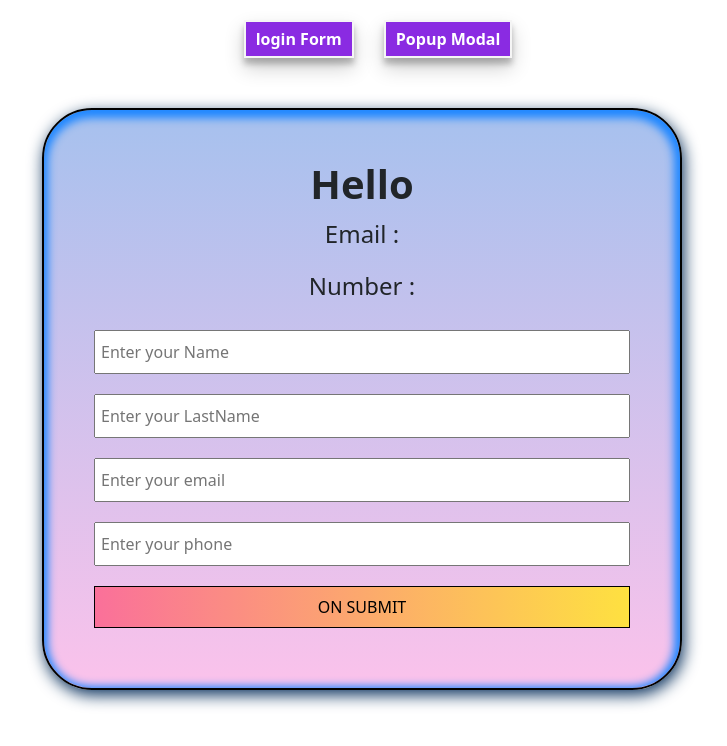
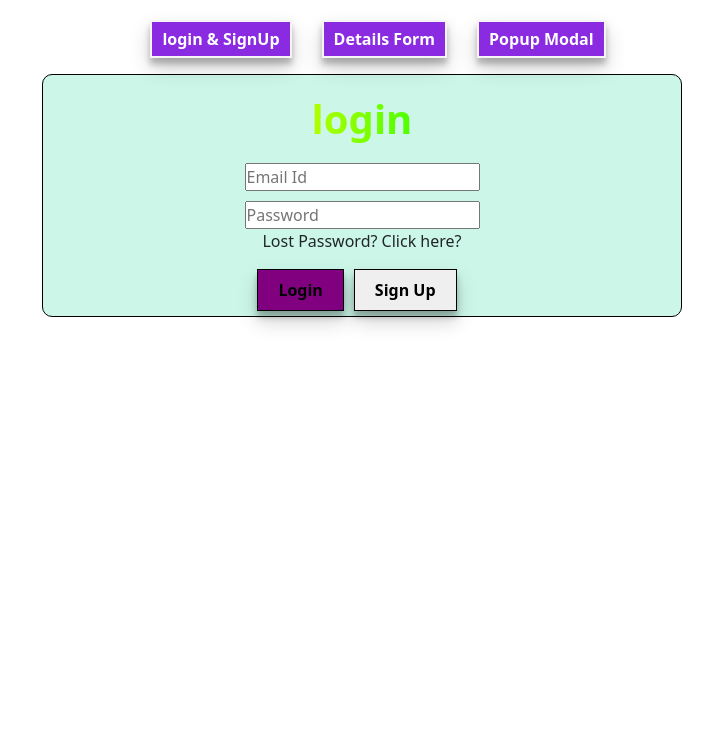
Before and after one commit to vipuls11/React-form-and-Popupmodel, a React (Create React App) app: page / in a window 1280 px wide. Shown: the top 746 px of the page, without its empty margins (278-1005 px from the left). Built offline with nearby package versions, Linux system fonts and the light colour scheme.

Commit message:
login and SignUp

```diff
--- a/src/App.js
+++ b/src/App.js
@@ -7,6 +7,7 @@ import LoginForm from "./Component/LoginForm";
 
 import LoginFormShotcut from "./Component/LoginFormShotcut";
 import PopupModel from "./PopModel/PopupModel";
+import LoginandSignUp from "./LoginandSignup/LoginandSignUp";
 
 function App() {
   // const [name, setname] = useState("");
@@ -39,7 +40,14 @@ function App() {
             <li className="">
               <Link to="/">
                 <button type="" className="">
-                  login Form
+                  login & SignUp
+                </button>
+              </Link>
+            </li>
+            <li className="">
+              <Link to="/details-form">
+                <button type="" className="">
+                  Details Form
                 </button>
               </Link>
             </li>
@@ -53,7 +61,8 @@ function App() {
           </ul>
         </div>
         <Routes>
-          <Route path="/" element={<LoginFormShotcut />}></Route>
+          <Route path="/" element={<LoginandSignUp />}></Route>
+          <Route path="/details-form" element={<LoginFormShotcut />}></Route>
           {/* <div> */}
           {/* <InputField /> */}
           {/* <LoginForm /> */}
--- /dev/null
+++ b/src/LoginandSignup/LoginandSignUp.css
@@ -0,0 +1,47 @@
+body {
+    background-color: antiquewhite;
+}
+
+.LoginSignupCss {
+    border: 1px solid black;
+    background-color: rgb(204, 247, 232);
+    max-width: 50%;
+    margin: auto;
+    text-align: center;
+    border-radius: 10px;
+}
+
+.LoginSignupCss2 {
+    font-size: 40px;
+    font-weight: 600;
+    margin: 20px 0px;
+    /* background: #FFFF00; */
+    background: linear-gradient(to left, #FFFF00 0%, #05C1FF 20%, #00FF00 30%, #FFFF00 70%);
+    -webkit-background-clip: text;
+    -webkit-text-fill-color: transparent;
+}
+
+.User {
+    width: 100%;
+    margin: 10px 0px;
+}
+
+.Email {
+    width: 100%;
+    margin: 10px 0px;
+}
+
+.gray {
+    background-color: purple;
+}
+
+.Submit{
+    margin-right: 10px;
+    padding: 8px 20px;
+    border:1px solid black;
+    color:black;
+    /* background-color: transparent; */
+    font-weight: bold;
+    margin-bottom: 5px;
+    box-shadow: rgba(0, 0, 0, 0.19) 0px 10px 20px, rgba(0, 0, 0, 0.23) 0px 6px 6px;
+}
--- /dev/null
+++ b/src/LoginandSignup/LoginandSignUp.jsx
@@ -0,0 +1,75 @@
+import React, { useState } from "react"
+import './LoginandSignUp.css'
+
+const LoginandSignUp = () => {
+  const loginsign = {
+    login: "Login",
+    Signup: "Sign Up",
+    btn_signup: "Sign Up",
+    btn_login: "Login",
+  };
+  const [action, SetAction] = useState("login");
+
+
+
+
+  return (
+    <>
+      <div className="LoginSignupCss">
+        <h2 className="LoginSignupCss2">{action}</h2>
+        <div ClassName="">
+            <div className="Email ">
+          <span>
+            <i class="fa-solid fa-envelope"></i>
+          </span>
+          <input type="email" name="email" value="" className="" placeholder="Email Id" />
+        </div>
+        <div ClassName="Password">
+          <span>
+            <i class="fa-solid fa-lock"></i>
+          </span>
+          <input type="password" name="password" value="" className="" placeholder="Password" />
+        </div>
+        {action === "Sign Up" ? (
+          <div></div>
+        ) : (
+          <div>
+            <p>Lost Password? Click here?</p>
+          </div>
+        )}
+          {action === "login" ? (
+            <div></div>
+          ) : (
+            <div className="User">
+              <span>
+                <i class="fa-solid fa-user"></i>
+              </span>
+              <input
+                type=""
+                name=""
+                value=""
+                className=""
+                placeholder="Name"
+              />
+            </div>
+          )}
+        </div>
+
+           <button
+          className={action === "login" ? "Submit gray" : "Submit"}
+          onClick={() => SetAction("login")}
+        >
+          {loginsign.login}
+        </button>
+        <button
+          className={action === "Sign Up" ? "Submit gray" : "Submit"}
+          onClick={() => SetAction("Sign Up")}
+        >
+          {loginsign.btn_signup}
+        </button>
+
+      </div>
+    </>
+  );
+};
+export default LoginandSignUp;
```
